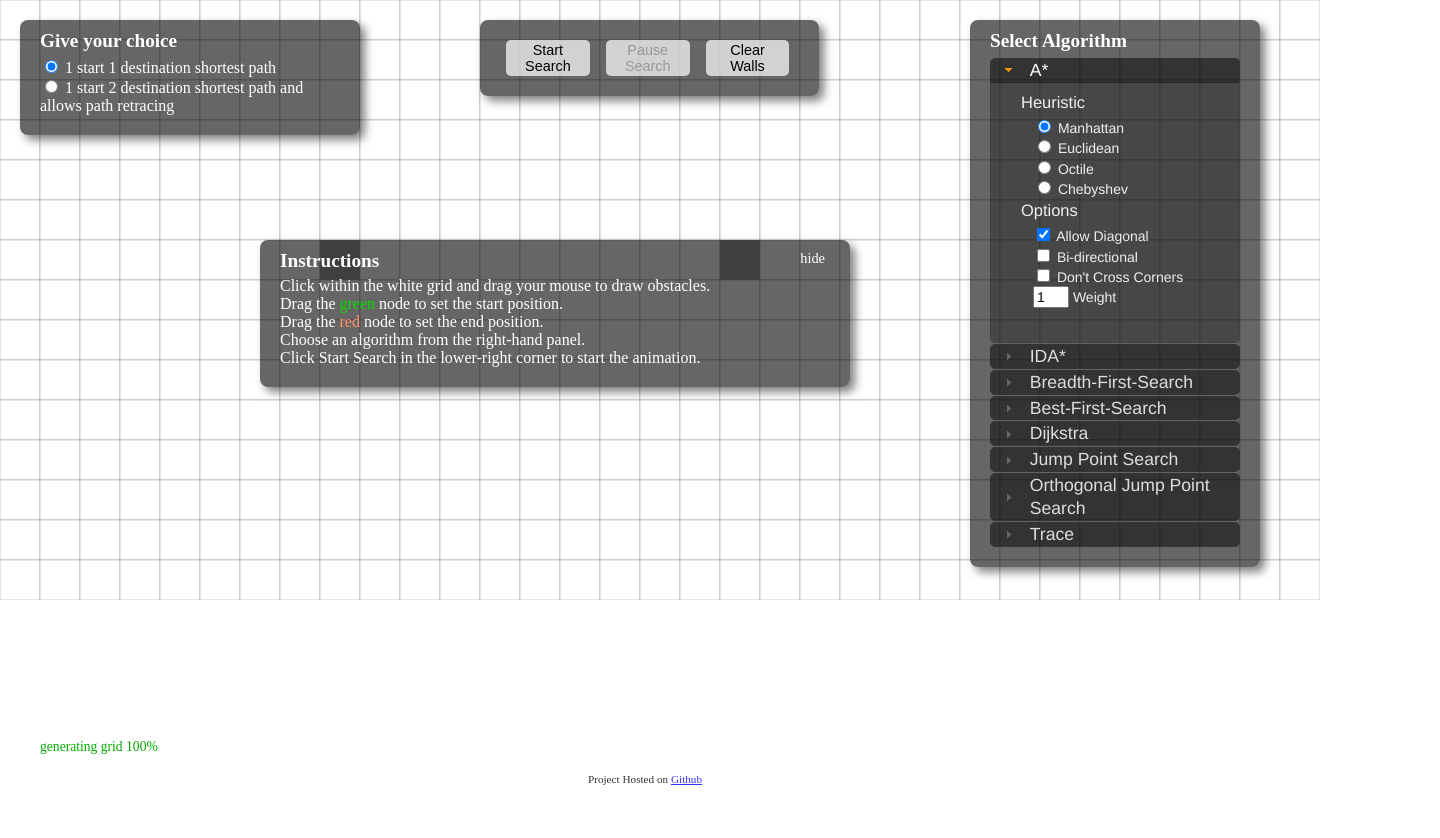
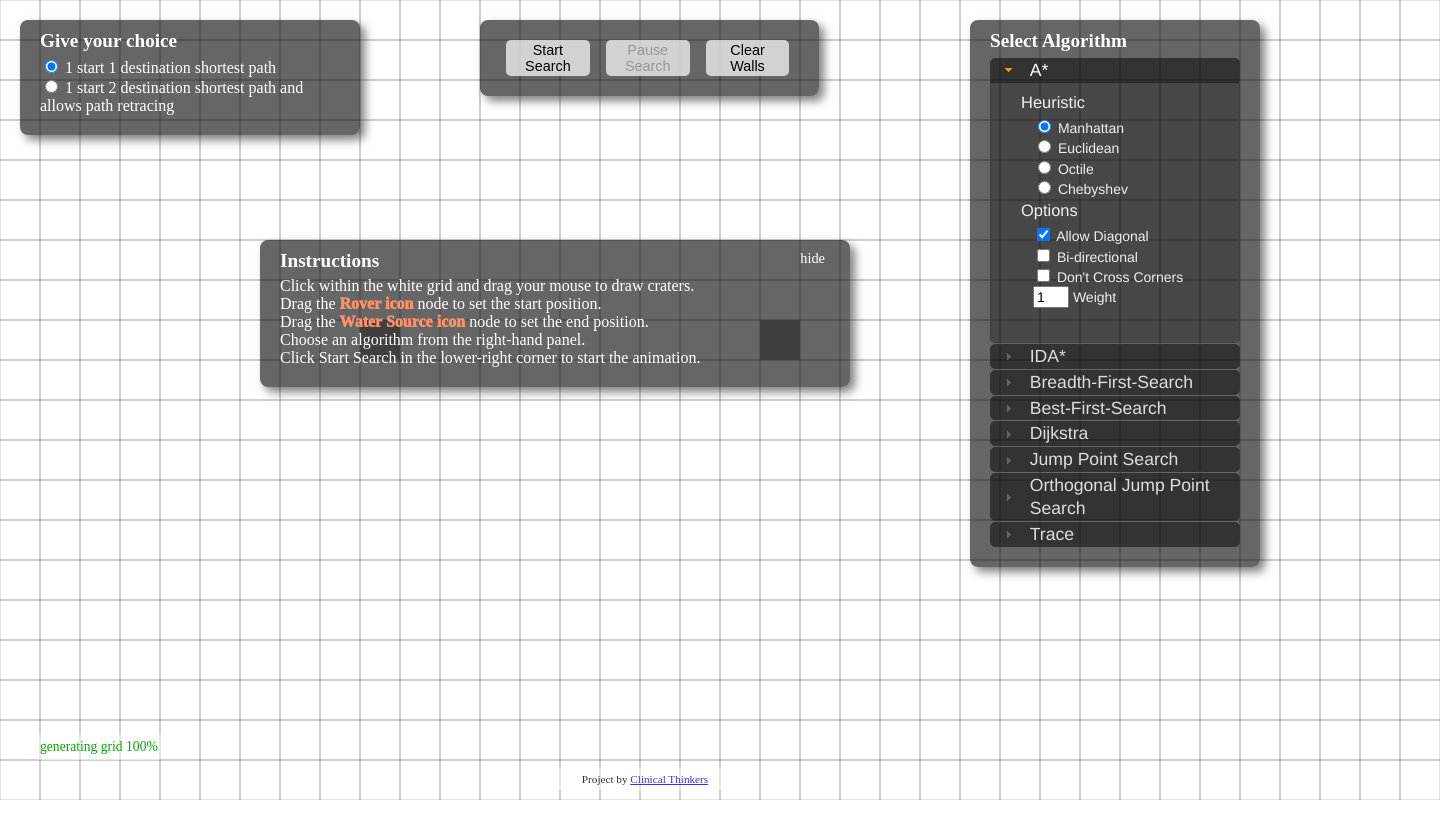
Before and after one commit to dhanvanthsingaravelu/MarsRover, a plain HTML site: page index.html in a window 1280 px wide. Shown: the whole page, 1440 px wide, since content can reach past the window. Drawn offline with Linux system fonts and the light colour scheme; grey boxes are pictures that could not be loaded.

Commit message:
touch up in front end

```diff
--- a/css/style.css
+++ b/css/style.css
@@ -145,12 +145,9 @@ footer {
     color: #fff;
 }
 
-.green {
-    color: #0d0;
-}
-
 .red {
     color: #ff9166;
+    font-weight: 1000;
 }
 
 .spinner {
--- a/index.html
+++ b/index.html
@@ -35,9 +35,9 @@
         <h2 class="header_title">Instructions</h2>
         <span id="hide_instructions">hide</span>
       </header>
-      Click within the <span class="white">white</span> grid and drag your mouse to draw obstacles. <br>
-      Drag the <span class="green">green</span> node to set the start position. <br>
-      Drag the <span class="red">red</span> node to set the end position. <br>
+      Click within the <span class="white">white</span> grid and drag your mouse to draw craters. <br>
+        Drag the <span class="red">Rover icon</span> node to set the start position. <br>
+        Drag the <span class="red">Water Source icon</span> node to set the end position. <br>
       Choose an algorithm from the right-hand panel. <br>
       Click Start Search in the lower-right corner to start the animation.
     </div>
@@ -264,7 +264,7 @@
     <div id="stats"></div>
 
     <footer>
-      Project Hosted on <a href="http://github.com/qiao/PathFinding.js">Github</a>
+      Project by <a href="https://github.com/dhanvanthsingaravelu/MarsRover">Clinical Thinkers</a>
     </footer>
 
     <script>
--- a/js/controller.js
+++ b/js/controller.js
@@ -101,7 +101,7 @@ var Controller = StateMachine.create({
 });
 
 $.extend(Controller, {
-    gridSize: [33,15], // number of nodes horizontally and vertically
+    gridSize: [36,20], // number of nodes horizontally and vertically
     operationsPerSecond: 300,
 
     /**
--- a/js/view.js
+++ b/js/view.js
@@ -6,7 +6,7 @@ var View = {
     nodeSize: 40, // width and height of a single node, in pixel
     nodeStyle: {
         normal: {
-            fill: 'white',
+            //fill: 'white',
             'stroke-opacity': 0.2, // the border
         },
         normalimage: {
```
